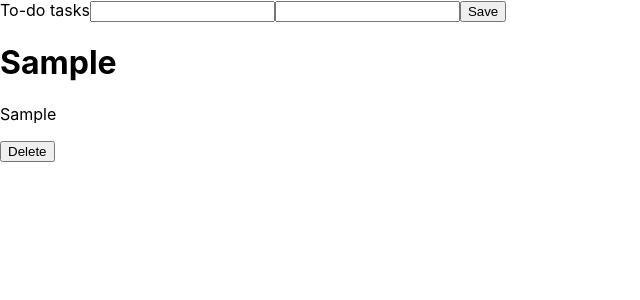
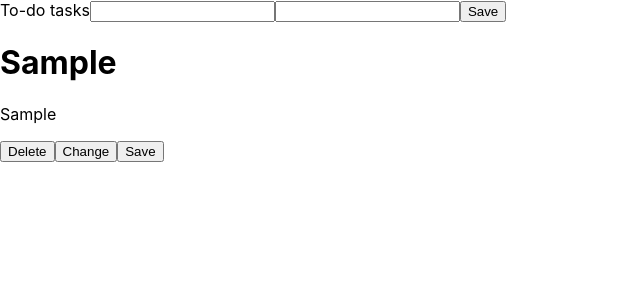
Before and after one commit to Edy2003/To-do, a React (Create React App) app: page / in a window 1280 px wide. Both pictures are taken after typing "Sample", "Sample" into the empty fields and a click on the button "Save". Shown: the top 300 px of the page, without its empty margins (0-640 px from the left). Built offline with nearby package versions, Linux system fonts and the light colour scheme.

Commit message:
Add change ans save button

```diff
--- a/src/App.tsx
+++ b/src/App.tsx
@@ -2,17 +2,15 @@ import React, {FormEventHandler, MouseEventHandler, useState} from 'react';
 import Task from "./tasks";
 
 
-
 function Tasks (props:Task){
-
     return(
-        <>
             <div>
                 <h1>{props.task.title}</h1>
                 <p>{props.task.task}</p>
-                <button onClick={()=>props.button(props.index)}>Delete</button>
+                <button onClick={()=>props.buttonDelete(props.index)}>Delete</button>
+                <button onClick={()=>props.buttonChange(props.index)}>Change</button>
+                <button onClick={()=>props.buttonSave(props.index)}>Save</button>
             </div>
-        </>
     )
 }
 
@@ -29,7 +27,7 @@ function App() {
         setState({...state, task: e.target.value})
     }
 
-    const onClick:MouseEventHandler<HTMLButtonElement> =()=> {
+    const onClick:MouseEventHandler<HTMLButtonElement> = ()=> {
          setArr([...arr,state]);
          setState({title:'',task:''});
      }
@@ -44,6 +42,16 @@ function App() {
         setArr(oldArr)
     }
 
+    const Change = (i:number)=> {
+        setState(arr[i]);
+    }
+
+    const Save = (i:number)=> {
+        arr[i]=state;
+        setState(arr[i]);
+        setState({title:'',task:''});
+    }
+
   return(
       <>
           <form onSubmit={submit}>
@@ -54,9 +62,11 @@ function App() {
           </form>
           <div>
               {arr.map((e,i)=>
-                  <div key={i}>
-                    <Tasks task={e} button={Delete} index={i}/>
-                  </div>
+                    <Tasks task={e}
+                           index={i}
+                           buttonDelete={Delete}
+                           buttonChange={Change}
+                           buttonSave={Save}/>
               )}
           </div>
       </>
--- a/src/tasks.ts
+++ b/src/tasks.ts
@@ -1,8 +1,8 @@
-import {MouseEventHandler} from "react";
-
 interface Task{
     task:{title:string,task:string};
-    button:any;
     index:number;
+    buttonDelete:any;
+    buttonChange:any;
+    buttonSave:any;
 }
 export default Task
```
